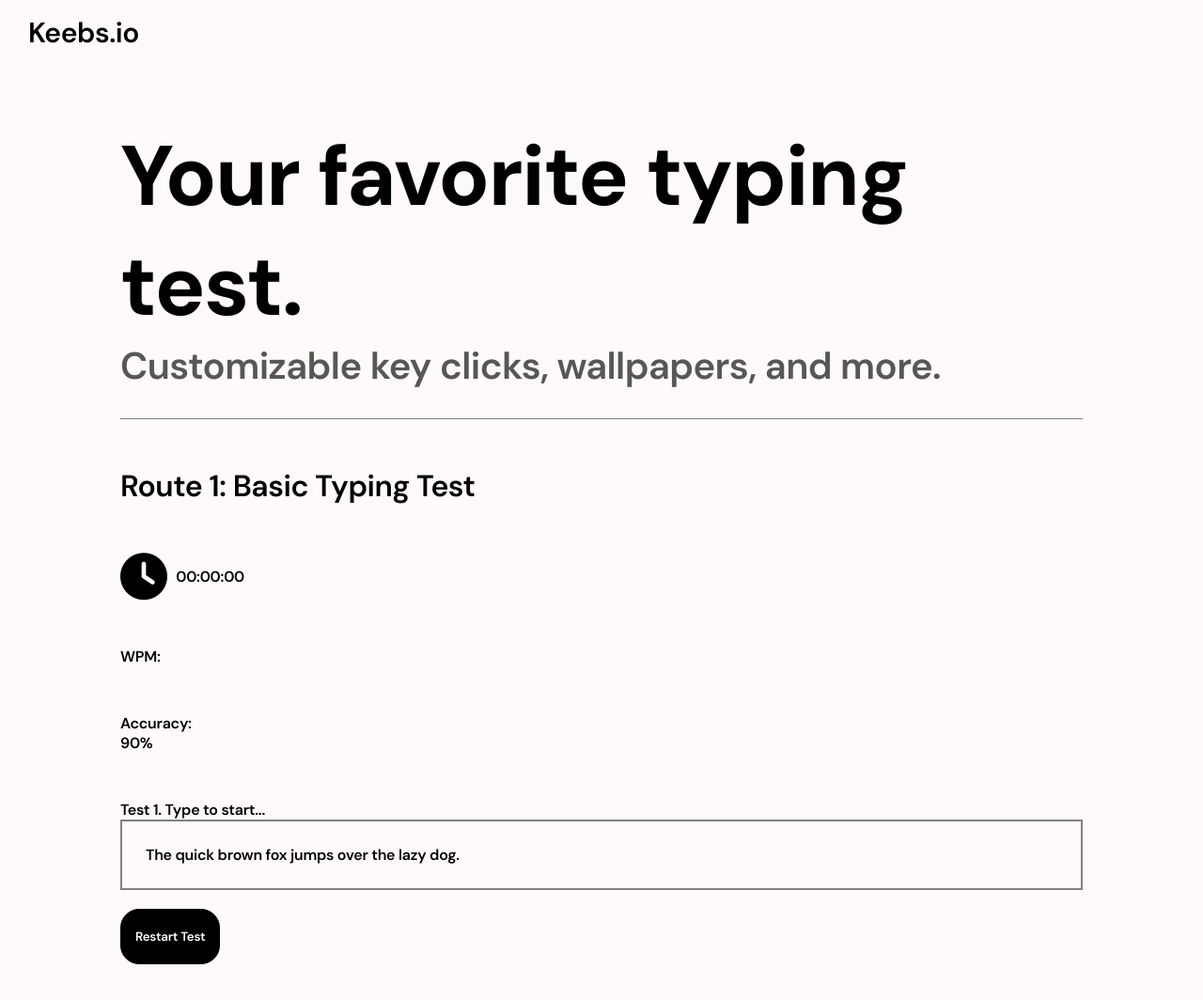
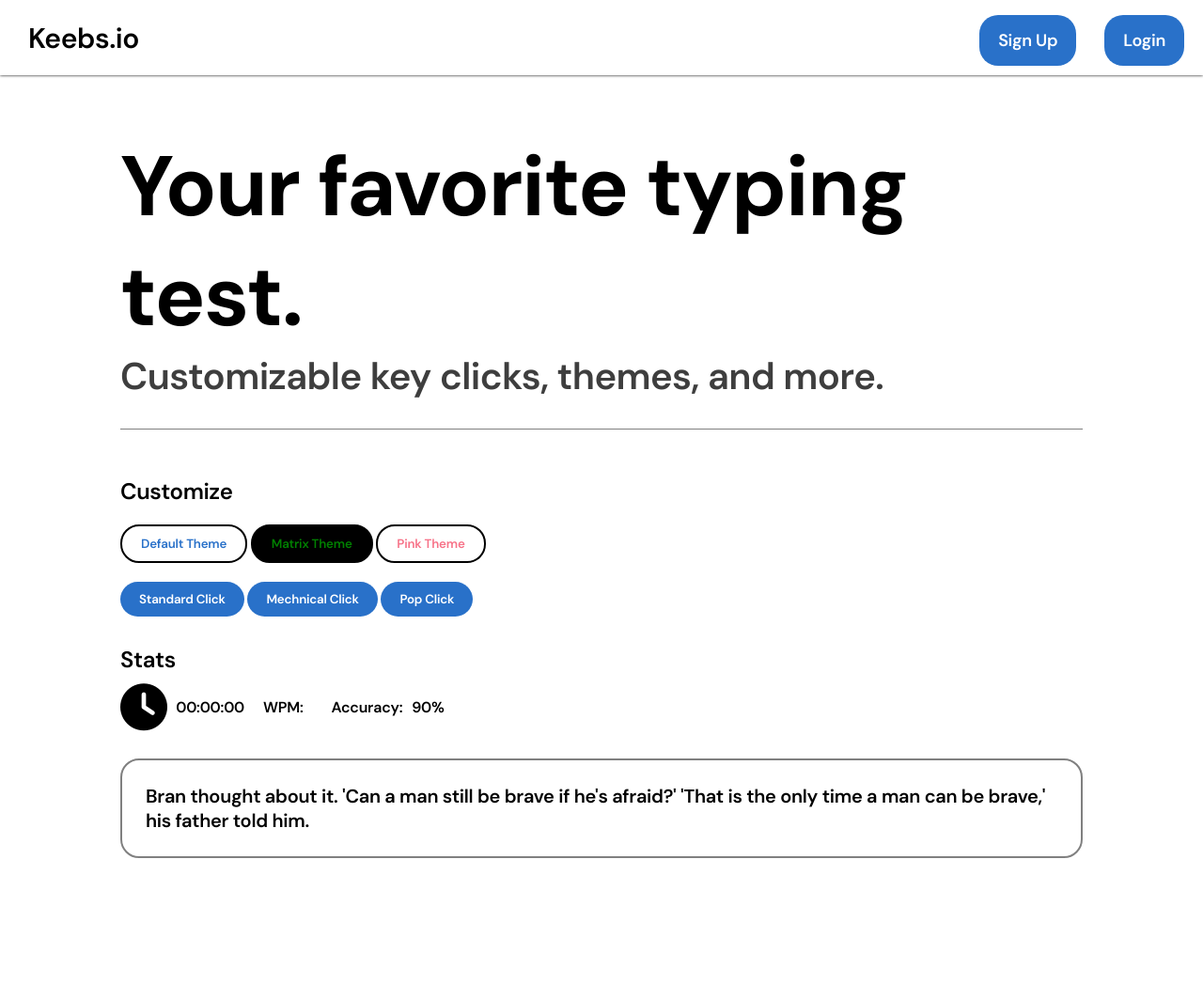
Before and after one commit to Ethanqg0/TCS-typer, a website with bundled scripts: page test.html in a window 1280 px wide. Shown: the whole page at 94% size. After the commit the page ends 973 px from the top, so only its background shows below. Built offline with nearby package versions, Linux system fonts and the light colour scheme.

Commit message:
adding custom themes

```diff
--- a/test.html
+++ b/test.html
@@ -8,21 +8,36 @@
     <script src="https://kit.fontawesome.com/3ba21a02a7.js" crossorigin="anonymous"></script>
     <script src="dist/test.js"></script>
 </head>
-<body>
+<body class="default-theme">
   <nav>
-    <p>Keebs.io</p>
+    <p id="logo">Keebs.io</p>
+    <div>
+        <button id="signup">Sign Up</button>
+        <button>Login</button>
+    </div>
   </nav>
 
   <div id="container">
     <div id="section1">
       <div>
       <p id="title">Your favorite typing test.</p>
-      <p id="subtitle">Customizable key clicks, wallpapers, and more.</p>
+      <p id="subtitle">Customizable key clicks, themes, and more.</p>
       </div>
     </div>
 
     <div id="section2">
-        <h1>Route 1: Basic Typing Test</h1>
+        <div>
+            <h2>Customize</h2>
+            <button id="default-theme">Default Theme</button>
+            <button id="matrix-theme">Matrix Theme</button>
+            <button id="pink-theme">Pink Theme</button>
+            <br>
+            <button id="standard-click">Standard Click</button>
+            <button id="mechanical-click">Mechnical Click</button>
+            <button id="pop-click">Pop Click</button>
+        </div>
+        <h2 style="margin-bottom: -20px;">Stats</h2>
+        <div style="display: flex; gap: 20px; align-items: center;">
             <div id="stats">
                 <i class="fa-solid fa-clock"></i>
                 <div id="stopwatch">00:00:00</div>
@@ -35,11 +50,10 @@
                 <p>Accuracy:</p>
                 <p id="accuracy">90%</p>
             </div>
+        </div>
         <div>
-            <p>Test 1. Type to start...</p>
             <div id="test-1"></div>
         </div>
     </div>
-    <button tabindex="1">Restart Test</button>
 </body>
 </html>
--- a/test.ts
+++ b/test.ts
@@ -1,9 +1,3 @@
-/*
-    Split() method divides a string into an an array of substring. If the parameter is empty, the array will contain each character of the string.
-
-    We have our text as a string, split it into characters and store it in an array. Chars keeps track of the texts with the color added and originalChars keeps track of the original text.
-*/
-
 let timer: NodeJS.Timeout | null = null; // To store the interval timer
 let isRunning: boolean = false;
 let startTime: number = 0;
@@ -11,6 +5,7 @@ let elapsedTime: number = 0;
 let wordsPerMinute: number = 0;
 let chars: string[] = [""];
 let originalChars: string[] = [""];
+let soundPath: string = "./click.mp3";
 
 function startStopwatch(): void {
   if (!isRunning) {
@@ -24,7 +19,7 @@ function startStopwatch(): void {
 function updateWordsPerMinute(): void {
     // use elapsedTime variable
     const correctlyTypedChars = chars.filter((char) =>
-    char.includes('<span style="color: blue">')
+    char.includes('<span style="color: green">')
     ).length;
     const wpm: number = correctlyTypedChars / 5 / (elapsedTime / 60000);
 
@@ -77,15 +72,58 @@ function resetStopwatch(): void {
   displayTime(elapsedTime);
 }
 
+window.addEventListener("DOMContentLoaded", function() {
+  const body = document.querySelector("body")
+  const defaultTheme = document.querySelector("#default-theme") as HTMLElement;
+  const matrixTheme = document.querySelector("#matrix-theme") as HTMLElement;
+  const pinkTheme = document.querySelector("#pink-theme") as HTMLElement;
+
+  defaultTheme.addEventListener("click", function () {
+    body?.classList.remove("matrix-theme");
+    body?.classList.remove("pink-theme");
+    body?.classList.add("default-theme");
+  });
+
+  pinkTheme.addEventListener("click", function() {
+    body?.classList.remove("default-theme");
+    body?.classList.remove("matrix-theme");
+    body?.classList.add("pink-theme");
+  })
+
+  matrixTheme.addEventListener("click", function () {
+    body?.classList.remove("default-theme");
+    body?.classList.remove("pink-theme");
+    body?.classList.add("matrix-theme");
+  });
+
+
+})
+
 
 window.addEventListener("DOMContentLoaded", () => {
-  let audio = new Audio("./click.mp3");
   const test: HTMLElement = document.querySelector("#test-1") as HTMLElement;
   let i: number = 0;
 
+  const standard: HTMLElement = document.querySelector("#standard-click") as HTMLElement;
+  const mechanical: HTMLElement = document.querySelector("#mechanical-click") as HTMLElement;
+  const pop: HTMLElement = document.querySelector("#pop-click") as HTMLElement;
+
+  standard.addEventListener("click", () => {
+    soundPath = "./click.mp3";
+  });
+
+  mechanical.addEventListener("click", () => {
+    soundPath = "./click-mechanical.wav";
+  });
+
+  pop.addEventListener("click", () => {
+    soundPath = "./pop.wav";
+  });
+
   if (test) {
+    test.style.fontSize = "20px";
     test.innerText =
-      "The quick brown fox jumps over the lazy dog.";
+      "Bran thought about it. 'Can a man still be brave if he's afraid?' 'That is the only time a man can be brave,' his father told him.";
     originalChars = test.innerText.split("");
     chars = [...originalChars];
     test.innerHTML = chars.join("");
@@ -113,10 +151,10 @@ window.addEventListener("DOMContentLoaded", () => {
       return;
     }
     if (test && i < originalChars.length && event.key === originalChars[i]) {
-      chars[i] = '<span style="color: blue">' + originalChars[i] + "</span>";
+      chars[i] = '<span style="color: green">' + originalChars[i] + "</span>";
       test.innerHTML = chars.join("");
       i++;
-        new Audio("./pop.wav")
+        new Audio(soundPath)
           .play()
           .catch((error) => console.log(error));
     } else if (
@@ -126,7 +164,7 @@ window.addEventListener("DOMContentLoaded", () => {
     ) {
       chars[i] = '<span style="color: red">' + originalChars[i] + "</span>";
       test.innerHTML = chars.join("");
-        new Audio("./pop.wav")
+        new Audio(soundPath)
           .play()
           .catch((error) => console.log(error));
     }
```
Also changed, not shown: quotes.json (added, +12 -0 lines), dist/styles.css, dist/test.js. Lines whose indentation alone changed are shown as unchanged.
